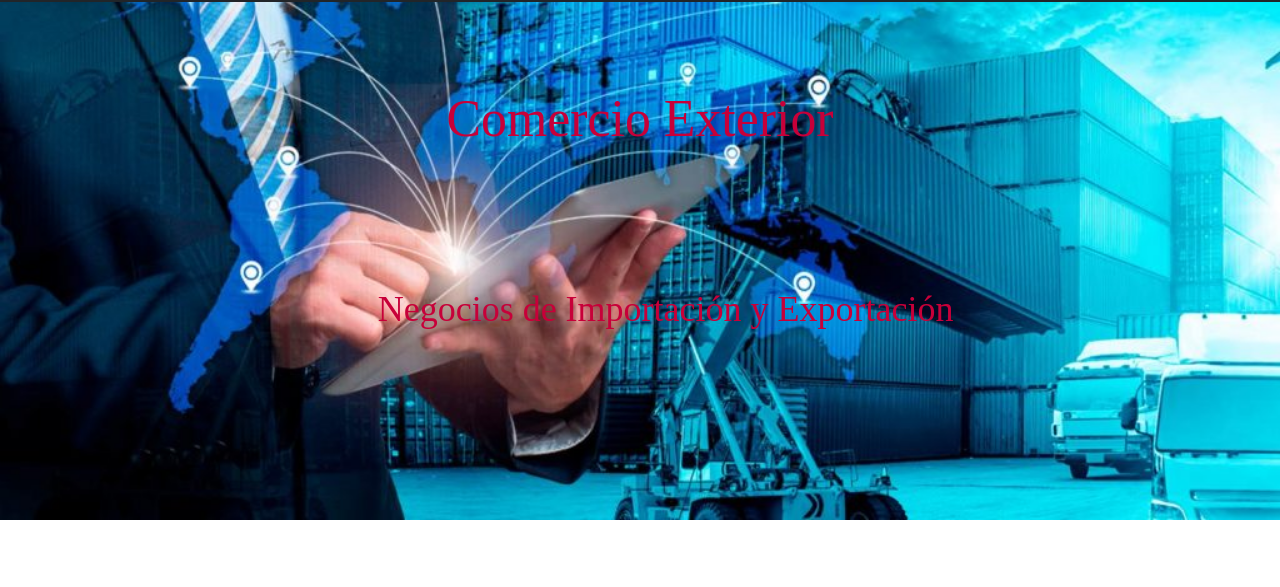
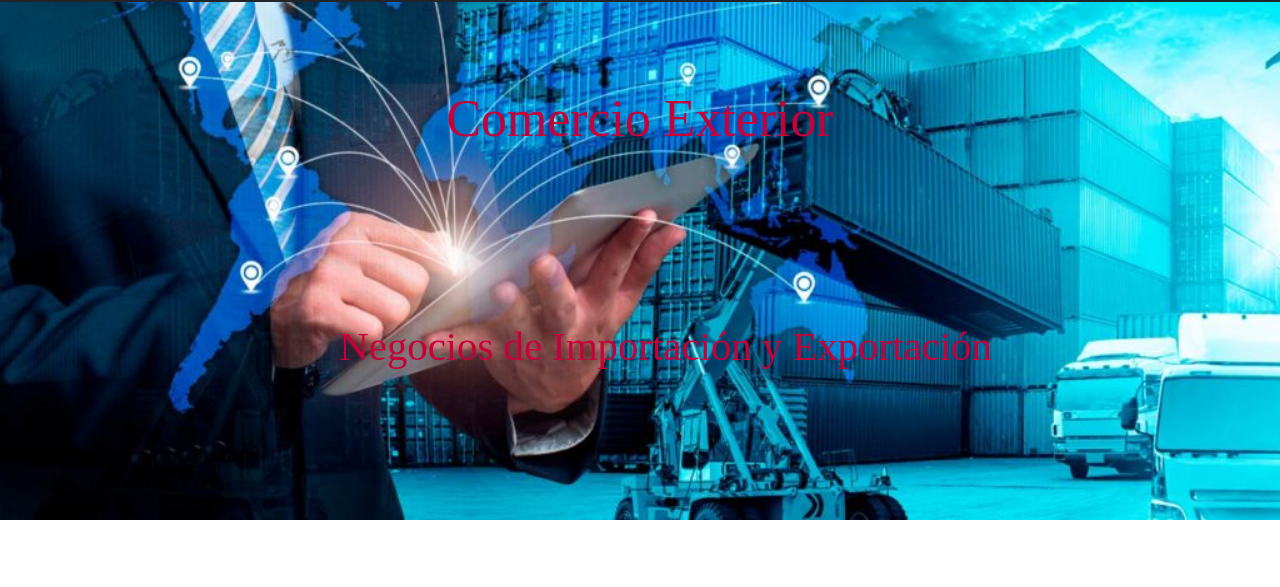
Before and after one commit to JuanPabloBrussini/mi_repositorio, a website: page comercioexterior.html in a window 1280 px wide. Shown: the part 60-647 px from the top of the page. Drawn offline with nearby package versions, Linux system fonts and the light colour scheme.

Commit message:
modificado css

```diff
--- a/comercioexterior.html
+++ b/comercioexterior.html
@@ -105,7 +105,7 @@
         <!--negritas-->
         <!--titulos-->
         <div class="slogan1"><h1 class="slogan1">Comercio Exterior</h1></div>
-        <div class="slogan2"><h3 class="slogan2">Negocios de Importación y Exportación</h3> </div>
+        <div class="slogandw2"><h3 class="slogan2">Negocios de Importación y Exportación</h3> </div>
         </strong>
 
     </div>
```
Also changed, not shown: proyectos.html (+1 -1 lines).
